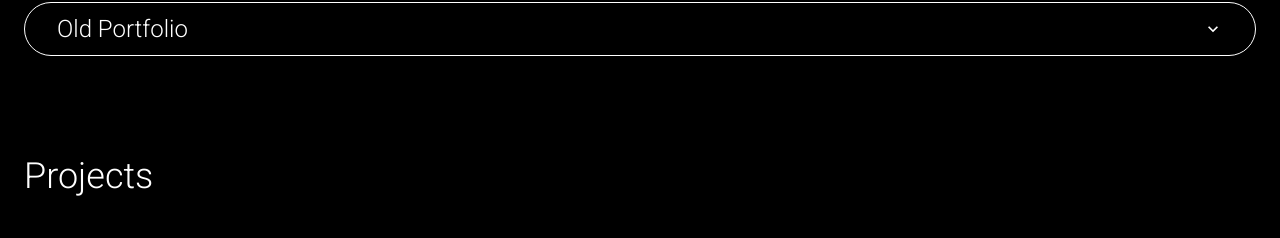
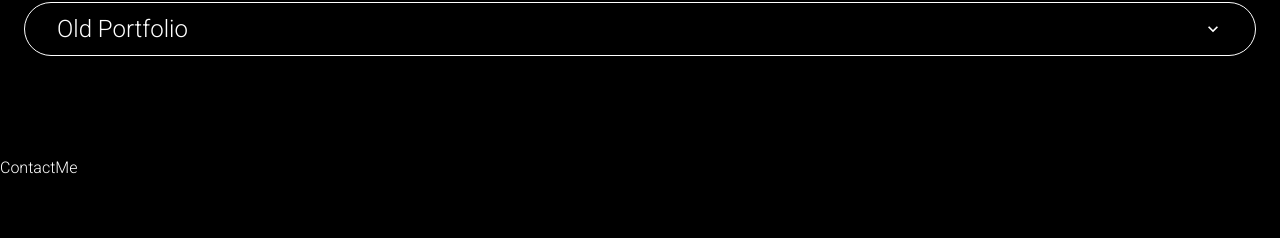
Before and after one commit to pato-1441/portfolioPatricio, a React (Vite) app: page / in a window 1280 px wide. Shown: the part 1594-1832 px from the top of the page. Built offline with nearby package versions, Linux system fonts and the light colour scheme.

Commit message:
adding new section

```diff
--- a/src/App.jsx
+++ b/src/App.jsx
@@ -1,5 +1,6 @@
 import Projects from "./components/Projects/Projects";
 import MainText from "./components/MainText/MainText";
+import ContactMe from "./components/ContactMe/ContactMe";
 
 const App = () => {
   return (
@@ -11,7 +12,7 @@ const App = () => {
         <Projects />
       </div>
       <div className="container mx-auto flex flex-col justify-between pt-10 sm:pt-20 min-h-screen">
-        <Projects />
+        <ContactMe />
       </div>
     </div>
   );
--- /dev/null
+++ b/src/components/ContactMe/ContactMe.jsx
@@ -0,0 +1,7 @@
+import React from "react";
+
+const ContactMe = () => {
+  return <div>ContactMe</div>;
+};
+
+export default ContactMe;
```
